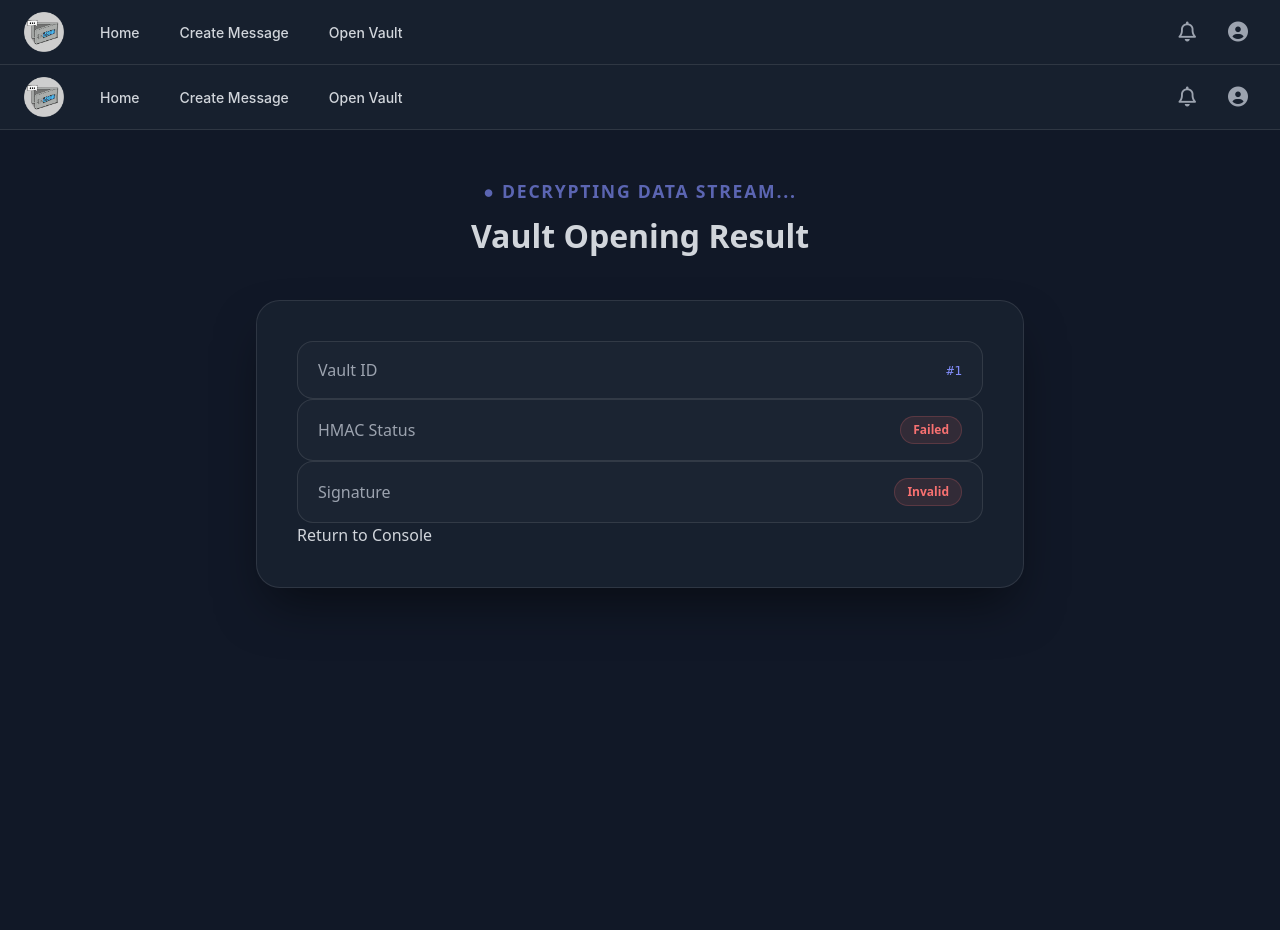
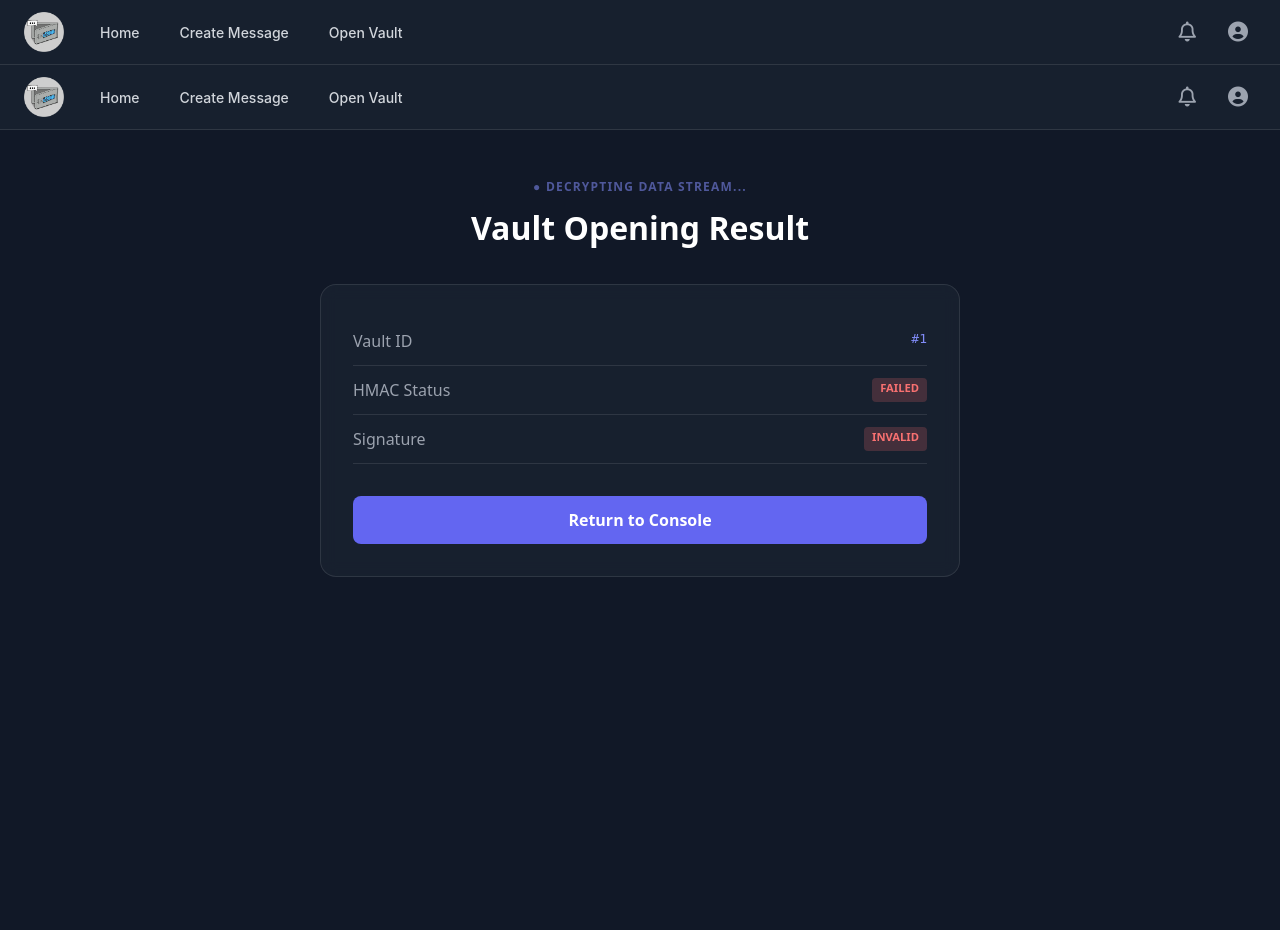
Before and after one commit to Pendragondragon/Projeto-Ciber-SI-, a Flask app: template resources/templates/open_result.html in a window 1280 px wide. Run offline with Flask 3, Linux system fonts and the light colour scheme; the template is opened without the code that fills it: most values are stand-ins (such as "Sample title", 1, 10 or a date in 2020); style sheets or scripts are compiled from the project's sources; some libraries are stand-ins or nearby versions.

Commit message:
Update OpenResult.css

```diff
--- a/resources/static/css/OpenResult.css
+++ b/resources/static/css/OpenResult.css
@@ -1,6 +1,5 @@
 :root {
         --bg-gray: #111827;
-        --card-bg: rgba(255, 255, 255, 0.03);
         --indigo-400: #818cf8;
         --indigo-500: #6366f1;
         --text-white: #ffffff;
@@ -14,161 +13,73 @@
         min-height: 100vh;
         background-color: var(--bg-gray);
         position: relative;
-        isolation: isolate;
         padding: 48px 24px;
         font-family: ui-sans-serif, system-ui, sans-serif;
-    }
-
-    /* Matching the Pricing Page Glow */
-    .bg-glow {
-        position: absolute;
-        inset: 0;
-        z-index: -10;
-        overflow: hidden;
-        pointer-events: none;
-        filter: blur(64px);
-    }
-    .glow-shape {
-        margin-left: auto;
-        margin-right: auto;
-        aspect-ratio: 1155/678;
-        width: 72rem;
-        background: linear-gradient(to top right, #ff80b5, #9089fc);
-        opacity: 0.15;
-        clip-path: polygon(74.1% 44.1%, 100% 61.6%, 97.5% 26.9%, 85.5% 0.1%, 80.7% 2%, 72.5% 32.5%, 60.2% 62.4%, 52.4% 68.1%, 47.5% 58.3%, 45.2% 34.5%, 27.5% 76.7%, 0.1% 64.9%, 17.9% 100%, 27.6% 76.8%, 76.1% 97.7%, 74.1% 44.1%);
+        color: var(--text-white);
     }
 
     .vault-container {
-        max-width: 48rem;
+        max-width: 40rem;
         margin: 0 auto;
     }
 
-    .vault-header {
-        text-align: center;
-        margin-bottom: 2.5rem;
-    }
+    .vault-header { text-align: center; margin-bottom: 2rem; }
 
     .pre-title {
         color: var(--indigo-400);
-        font-weight: 600;
-        font-size: 1.1rem;
+        font-size: 0.75rem;
         text-transform: uppercase;
+        font-weight: 700;
         letter-spacing: 0.1em;
     }
 
-    .main-title {
-        color: var(--text-white);
-        font-size: 2.25rem;
-        font-weight: 700;
-        margin-top: 0.5rem;
-        letter-spacing: -0.025em;
+    .vault-card {
+        background: rgba(31, 41, 55, 0.5);
+        border: 1px solid var(--border);
+        border-radius: 1rem;
+        padding: 2rem;
+        backdrop-filter: blur(8px);
     }
-
-    .vault-card {
-        background-color: rgba(31, 41, 55, 0.5); /* gray-800 with opacity */
-        border: 1px solid var(--border);
-        border-radius: 1.5rem;
-        padding: 2.5rem;
-        box-shadow: 0 25px 50px -12px rgba(0, 0, 0, 0.5);
-    }
-
-    .info-grid {
-        display: grid;
-        grid-template-cols: 1fr 1fr;
-        gap: 1rem;
-        margin-bottom: 2rem;
-    }
-
-    .info-item {
-        background: rgba(0,0,0,0.2);
-        padding: 1rem;
-        border-radius: 0.75rem;
-        border: 1px solid var(--border);
-    }
-
-    .info-item label {
-        display: block;
-        font-size: 0.75rem;
-        color: var(--text-gray);
-        text-transform: uppercase;
-        font-weight: 700;
-        margin-bottom: 0.25rem;
-    }
-
-    .value { font-weight: 600; font-size: 1.125rem; }
-    .mono { color: var(--indigo-400); font-family: monospace; }
-
-    .status-list { display: flex; flex-direction: column; gap: 0.75rem; }
 
     .status-row {
         display: flex;
         justify-content: space-between;
-        align-items: center;
-        color: var(--text-gray);
-        padding: 1rem 1.25rem;
-        background: rgba(255,255,255,0.02);
-        border-radius: 1rem;
+        padding: 0.75rem 0;
+        border-bottom: 1px solid var(--border);
+    }
+
+    .badge {
+        font-size: 0.7rem;
+        font-weight: 800;
+        padding: 2px 8px;
+        border-radius: 4px;
+        text-transform: uppercase;
+    }
+
+    .badge.ok { background: rgba(52, 211, 153, 0.2); color: var(--success); }
+    .badge.bad { background: rgba(248, 113, 113, 0.2); color: var(--danger); }
+
+    .terminal {
+        background: #030712;
+        padding: 1.5rem;
+        border-radius: 0.5rem;
+        margin-top: 1.5rem;
         border: 1px solid var(--border);
     }
 
-    .badge {
-        font-size: 0.75rem;
-        font-weight: 700;
-        padding: 0.25rem 0.75rem;
-        border-radius: 9999px;
-    }
+    pre { color: #e0e7ff; font-family: monospace; white-space: pre-wrap; margin: 0; }
 
-    .badge.ok { background: rgba(52, 211, 153, 0.1); color: var(--success); border: 1px solid rgba(52, 211, 153, 0.2); }
-    .badge.bad { background: rgba(248, 113, 113, 0.1); color: var(--danger); border: 1px solid rgba(248, 113, 113, 0.2); }
-
-    .message-container { margin-top: 2.5rem; }
-
-    .terminal-label {
-        font-size: 0.75rem;
-        color: var(--indigo-400);
-        text-transform: uppercase;
-        font-weight: 700;
-        margin-bottom: 0.5rem;
+    .btn {
         display: block;
-    }
-
-    .terminal-window {
-        background: #030712; /* gray-950 */
-        border: 1px solid var(--border);
-        border-radius: 0.75rem;
-        padding: 1.5rem;
-    }
-
-    pre {
-        color: #e0e7ff;
-        font-family: monospace;
-        white-space: pre-wrap;
-        margin: 0;
-        font-size: 0.875rem;
-        line-height: 1.5;
-    }
-
-    .btn-primary {
-        display: block;
-        margin-top: 2.5rem;
-        background-color: var(--indigo-500);
+        background: var(--indigo-500);
         color: white;
         text-align: center;
         padding: 0.75rem;
         border-radius: 0.5rem;
+        text-decoration: none;
+        margin-top: 2rem;
         font-weight: 600;
-        text-decoration: none;
-        transition: background 0.2s;
     }
 
-    .btn-primary:hover { background-color: var(--indigo-400); }
-
-    .error-box {
-        margin-top: 1.5rem;
-        padding: 1rem;
-        border-radius: 0.75rem;
-        background: rgba(248, 113, 113, 0.1);
-        border: 1px solid var(--danger);
-        color: var(--danger);
-        font-size: 0.875rem;
-    }
+    .animate-pulse { animation: pulse 2s infinite; }
+    @keyframes pulse { 50% { opacity: .5; } }
```
